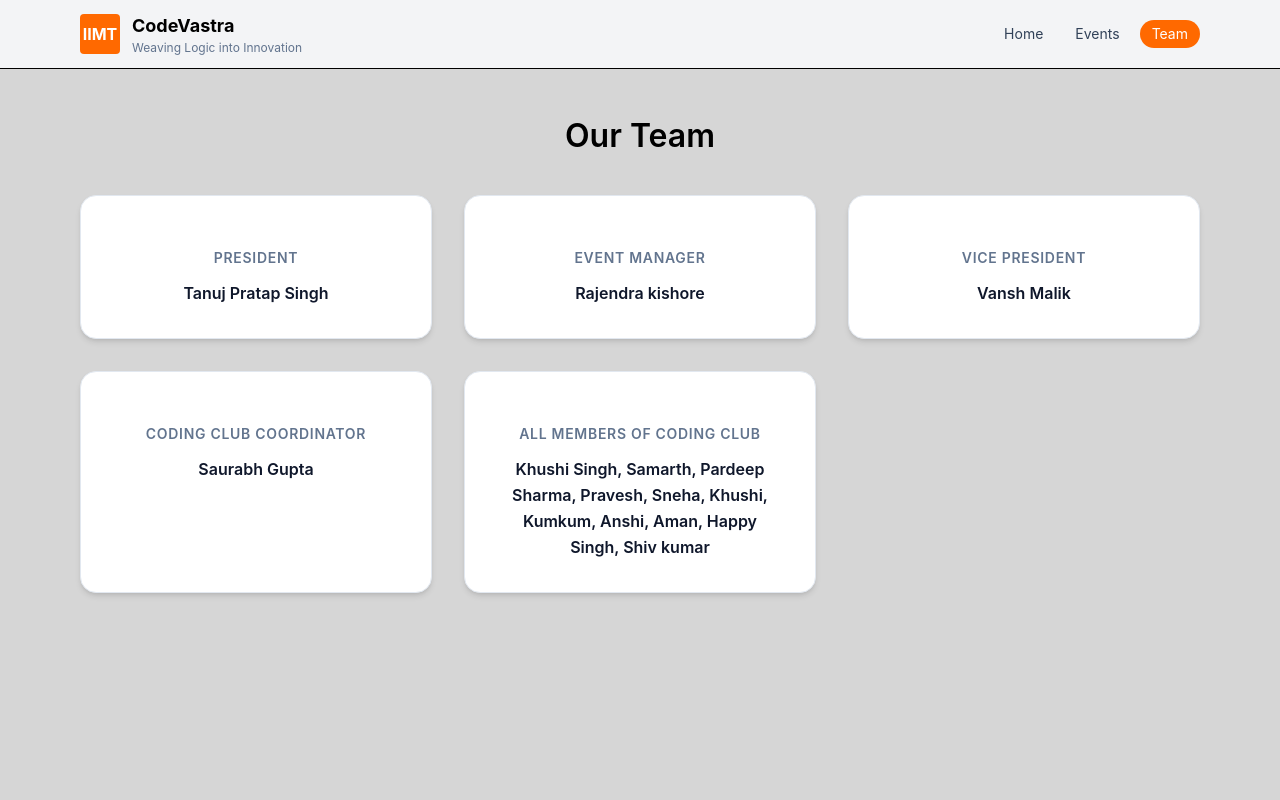
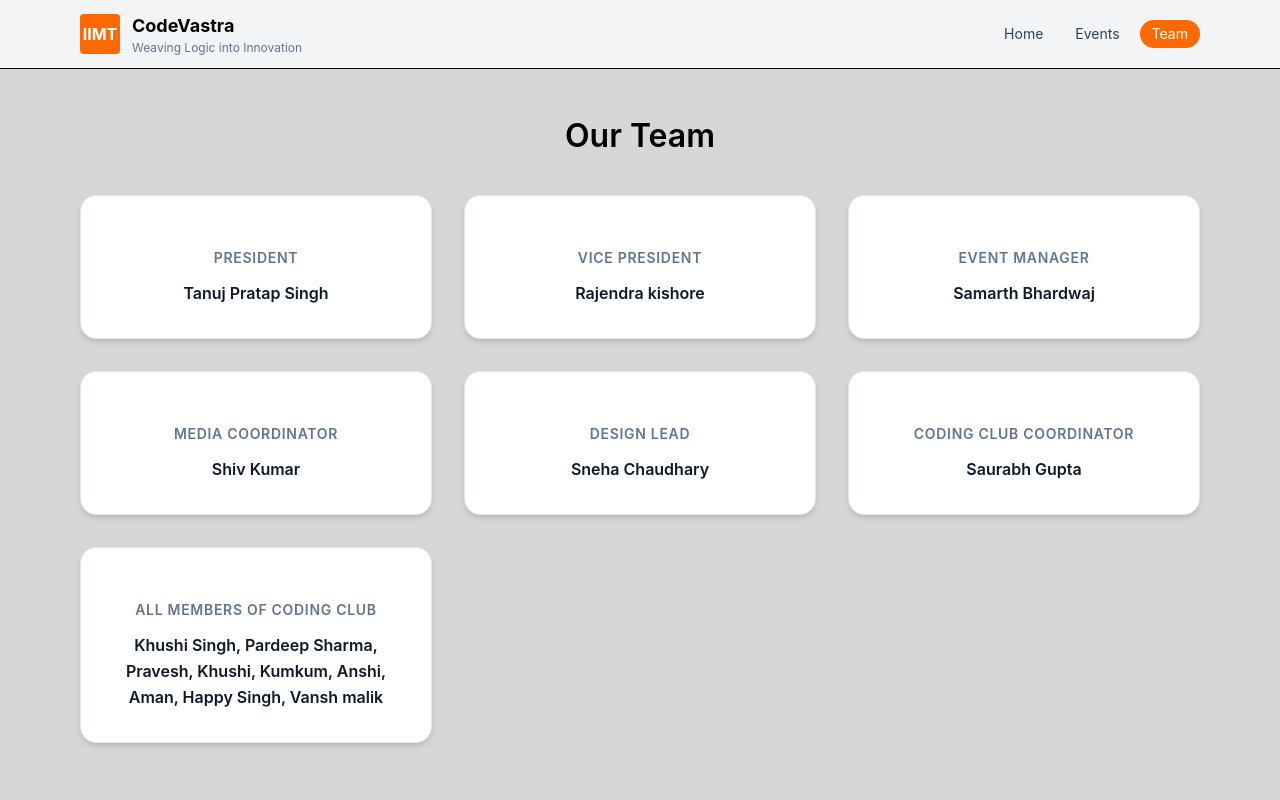
Before and after one commit to Rajendrakishore01/codevastra_frontend, a React (Vite) app: page /team in a window 1280 px wide. Shown: the top 800 px of the page. Built offline with nearby package versions, Linux system fonts and the light colour scheme.

Commit message:
name update

```diff
--- a/src/pages/Team.jsx
+++ b/src/pages/Team.jsx
@@ -9,12 +9,15 @@ export default function Team() {
 
         <div className="grid sm:grid-cols-3 gap-8">
           <Card title="President" name="Tanuj Pratap Singh" />
-          <Card title="Event Manager" name="Rajendra kishore" />
-          <Card title="Vice President" name="Vansh Malik" />
+          <Card title="Vice President" name="Rajendra kishore" />
+          <Card title="Event Manager" name="Samarth Bhardwaj" />
+           <Card title="Media coordinator" name="Shiv Kumar" />
+           <Card title="Design Lead" name="Sneha Chaudhary" />
+
            <Card title="Coding club Coordinator" name="Saurabh Gupta" />
           <Card
             title=" All Members of coding club"
-            name="Khushi Singh, Samarth, Pardeep Sharma, Pravesh, Sneha, Khushi, Kumkum, Anshi, Aman, Happy Singh, Shiv kumar"
+            name="Khushi Singh, Pardeep Sharma, Pravesh, Khushi, Kumkum, Anshi, Aman, Happy Singh, Vansh malik"
           />
 
         </div>
```
